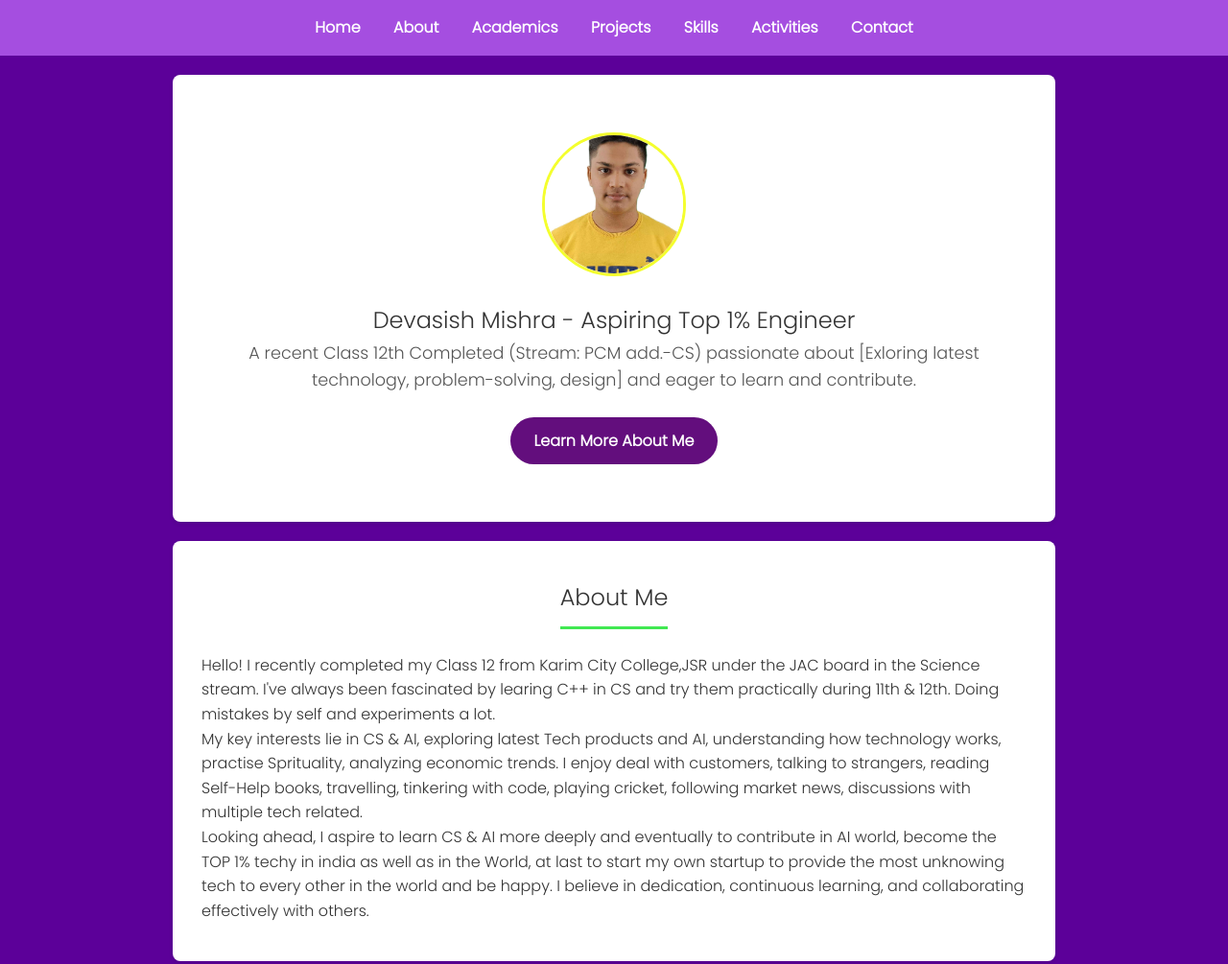
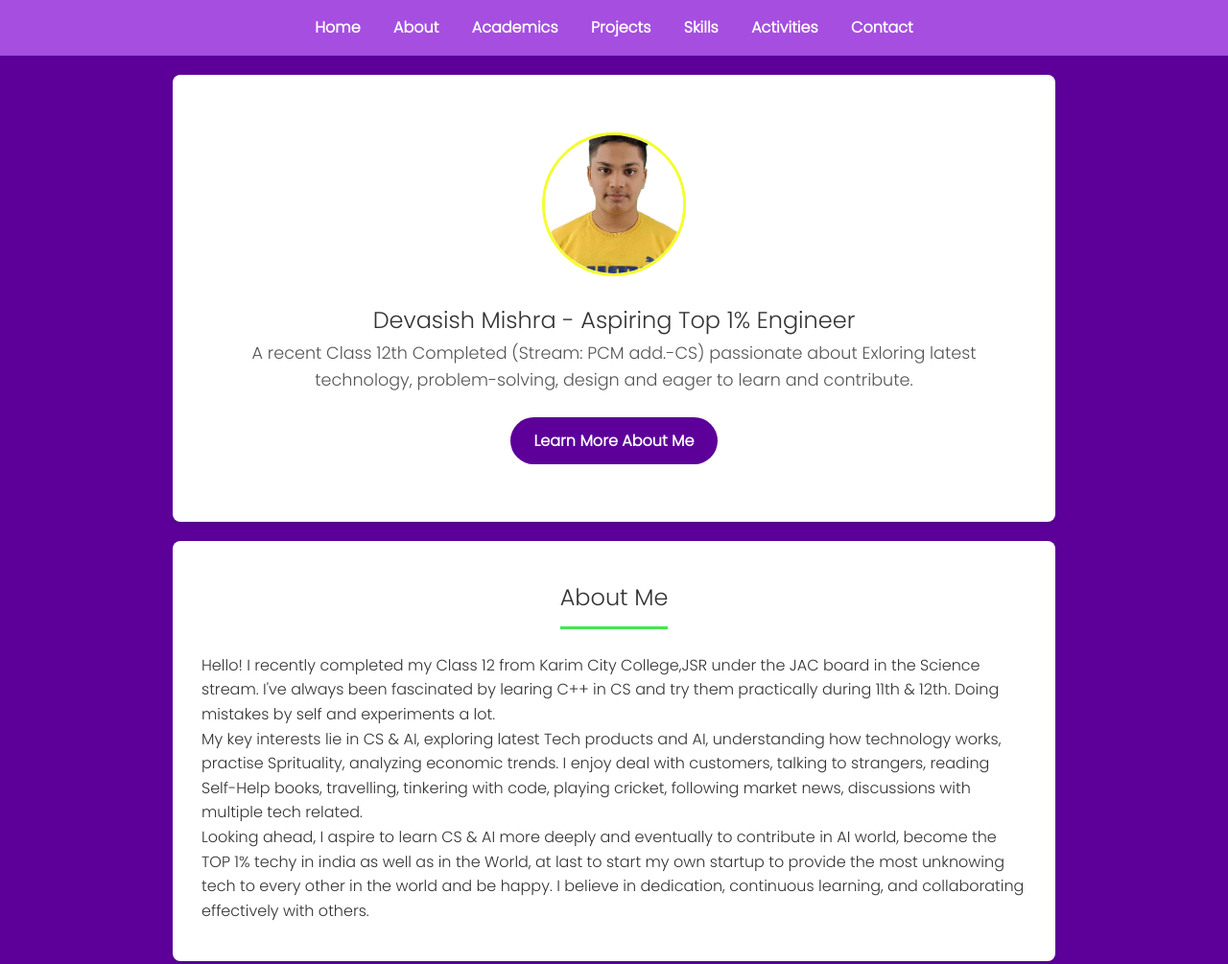
Before and after one commit to TechGenDM/TechGen_DM-Portfolio, a plain HTML site: page index.html in a window 1280 px wide. Shown: the top 1005 px of the page at 96% size. Drawn offline with Linux system fonts and the light colour scheme.

Commit message:
Edited Basic things

```diff
--- a/index.html
+++ b/index.html
@@ -29,8 +29,8 @@
                 <img src="PHOTO.jpg" alt="Your Name - Headshot" class="profile-photo">
                 <h1>Devasish Mishra - Aspiring Top 1% Engineer</h1>
                 <p class="intro">
-                    A recent Class 12th Completed (Stream: PCM add.-CS) passionate about [Exloring latest technology,
-                    problem-solving, design] and eager to learn and contribute.
+                    A recent Class 12th Completed (Stream: PCM add.-CS) passionate about Exloring latest technology,
+                    problem-solving, design and eager to learn and contribute.
                 </p>
                 <a href="#about" class="cta-button">Learn More About Me</a>
             </div>
--- a/style.css
+++ b/style.css
@@ -154,7 +154,7 @@ section h2 {
 
 .cta-button {
     display: inline-block;
-    background-color: #630e7d;
+    background-color: #5c0099;
     color: #fff;
     padding: 12px 25px;
     text-decoration: none;
@@ -359,7 +359,7 @@ section h2 {
     /* Make button take full width */
     width: 100%;
     padding: 12px 20px;
-    background-color: #333;
+    background-color: #5c0099;
     color: #fff;
     border: none;
     border-radius: 5px;
@@ -370,7 +370,7 @@ section h2 {
 }
 
 .submit-button:hover {
-    background-color: #555;
+    background-color: #c51f1f;
 }
 
 .form-note {
```
